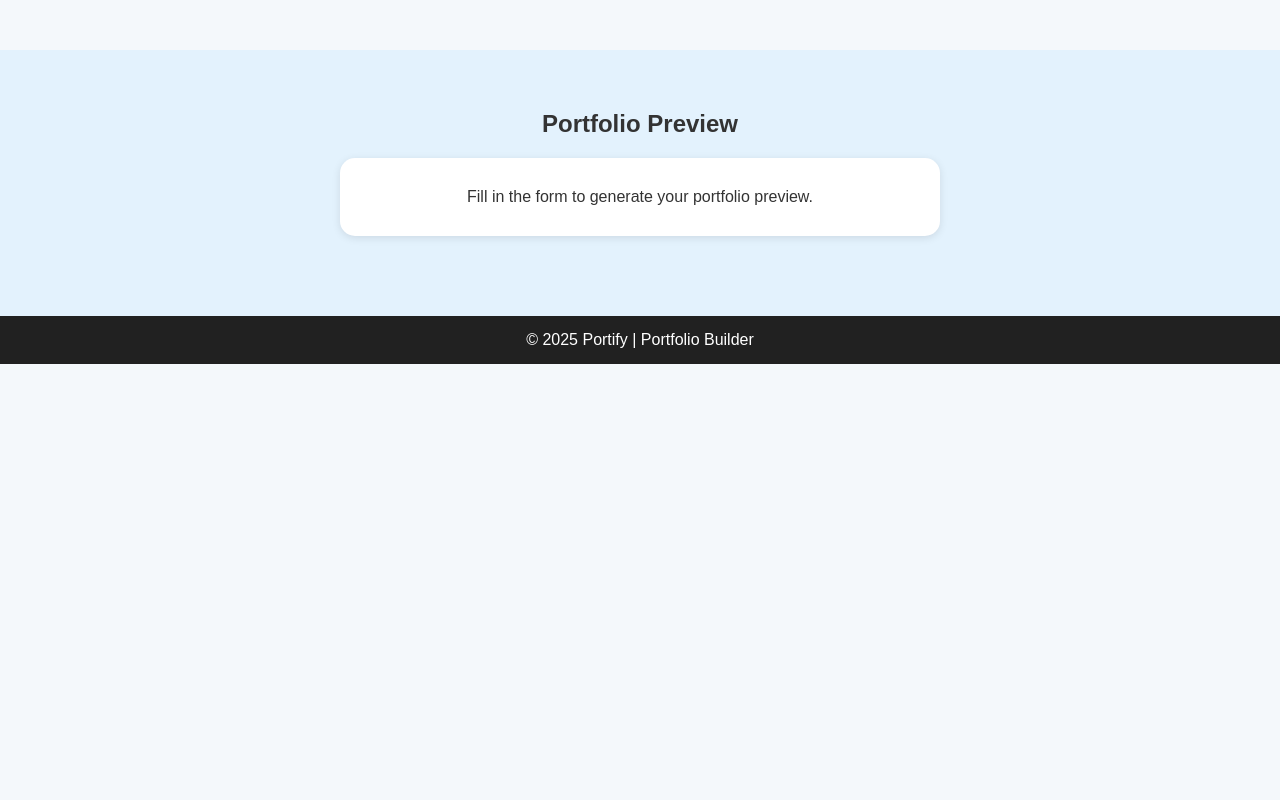
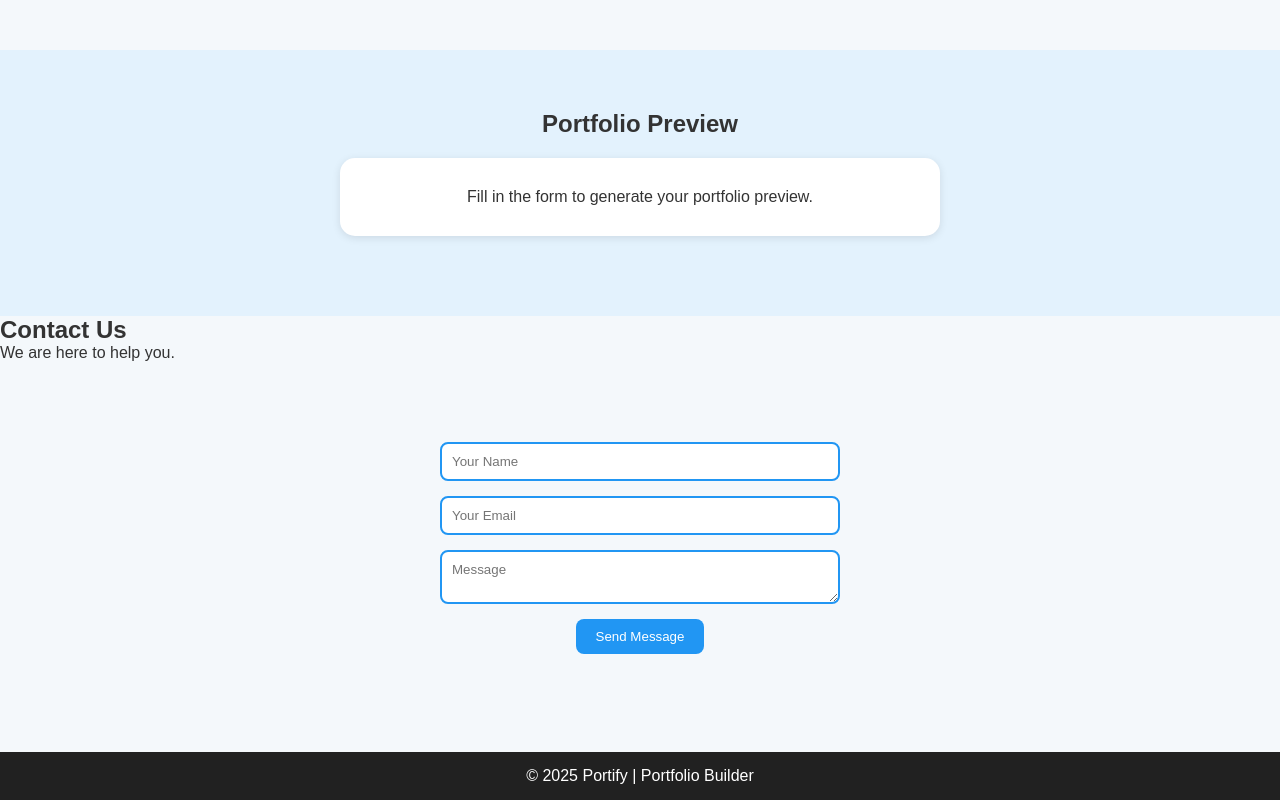
Before and after one commit to sanjaykumar-23/Mini-Project1, a plain HTML site: page index.html in a window 1280 px wide. Shown: the part 780-1580 px from the top of the page. Before the commit the page ends 1144 px from the top, so only its background shows below. Drawn offline with Linux system fonts and the light colour scheme.

Commit message:
Add contact section with form to index.html
Added a contact section with a contact form to the portfolio builder.

```diff
--- a/index.html
+++ b/index.html
@@ -1,11 +1,13 @@
 <!DOCTYPE html>
 <html lang="en">
+
 <head>
     <meta charset="UTF-8">
     <meta name="viewport" content="width=device-width, initial-scale=1.0">
     <title>Portify | Portfolio Builder</title>
     <link rel="stylesheet" href="style.css">
 </head>
+
 <body>
     <header>
         <div class="logo">Portify</div>
@@ -13,6 +15,7 @@
             <ul>
                 <li><a href="#builder">Builder</a></li>
                 <li><a href="#preview">Preview</a></li>
+                <li><a href="#contact">Contact</a></li>
             </ul>
         </nav>
     </header>
@@ -42,10 +45,25 @@
         </div>
     </section>
 
-    <footer>
+    <section id="contact">
+        <h1>Contact Us</h1>
+        <p>We are here to help you.</p>
+    </section>
+
+    <section class="content-section" style="margin-top: 80px;">
+        <form class="contact-form">
+            <input type="text" placeholder="Your Name" required>
+            <input type="email" placeholder="Your Email" required>
+            <textarea placeholder="Message" required></textarea>
+            <button type="submit">Send Message</button>
+        </form>
+    </section>
+
+    <footer style="margin-top: 98px;">
         <p>© 2025 Portify | Portfolio Builder</p>
     </footer>
 
     <script src="script.js"></script>
 </body>
+
 </html>
```
